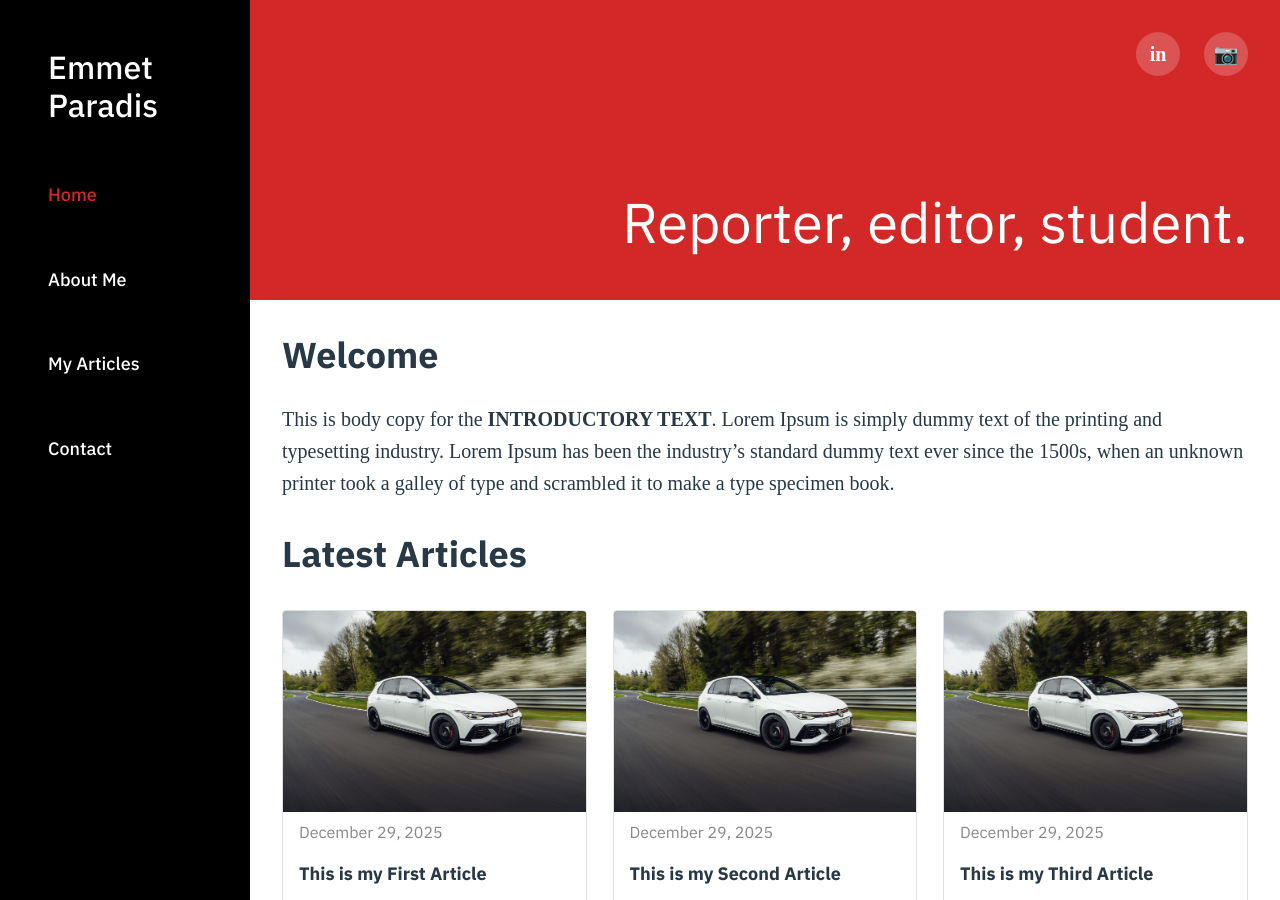
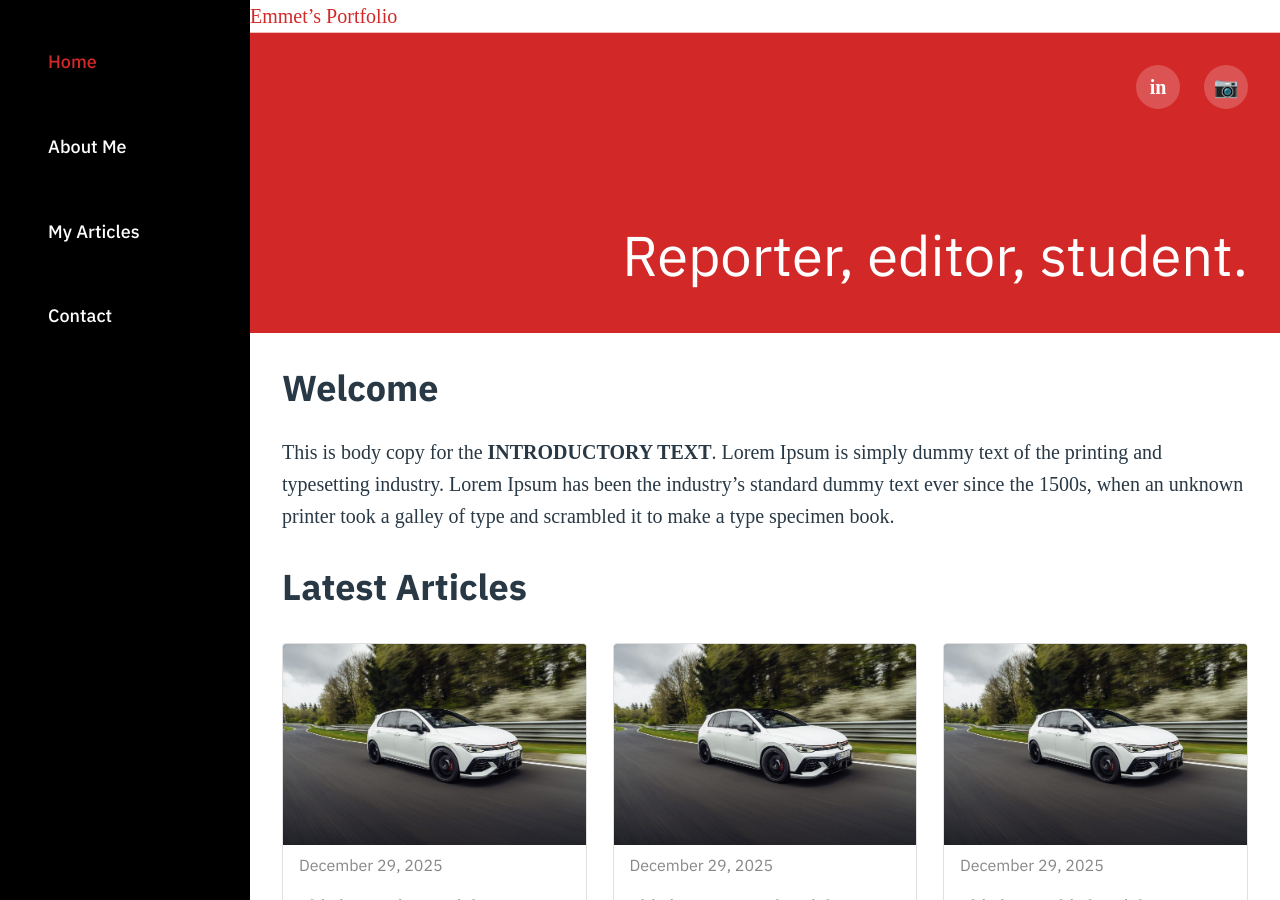
Before and after one commit to AlainParadis/emmet, a Jekyll site: the page built from index.markdown, in a window 1280 px wide and 900 px high. Built offline with Jekyll 4.4.1, drawn with Linux system fonts in a browser that asks for light colours; some web fonts are replaced.

Commit message:
Use sitewide title and move site identifier
Update _includes/header.html: replace hardcoded "Emmet<br>Paradis" anchor with a site data variable ({{ site.data.sitewide.sitetitle }}) and move the .site-identifier link outside the <nav>. Centralizes the site title in site data and simplifies header markup.

```diff
--- a/_includes/header.html
+++ b/_includes/header.html
@@ -1,5 +1,5 @@
+<a href="{{ site.baseurl }}/" class="site-identifier">{{ site.data.sitewide.sitetitle }}</a>
 <nav class="sidebar">
-	<a href="{{ site.baseurl }}/" class="site-identifier">Emmet<br>Paradis</a>
 	<ul>
 		<li><a href="{{ site.baseurl }}/" {% if page.url == "/" %}class="active"{% endif %}>Home</a></li>
 		<li><a href="{{ site.baseurl }}/about/" {% if page.url == "/about/" %}class="active"{% endif %}>About Me</a></li>
```
